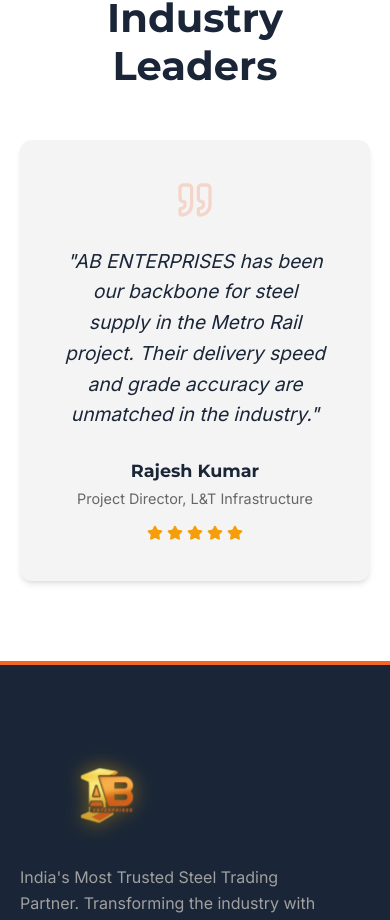
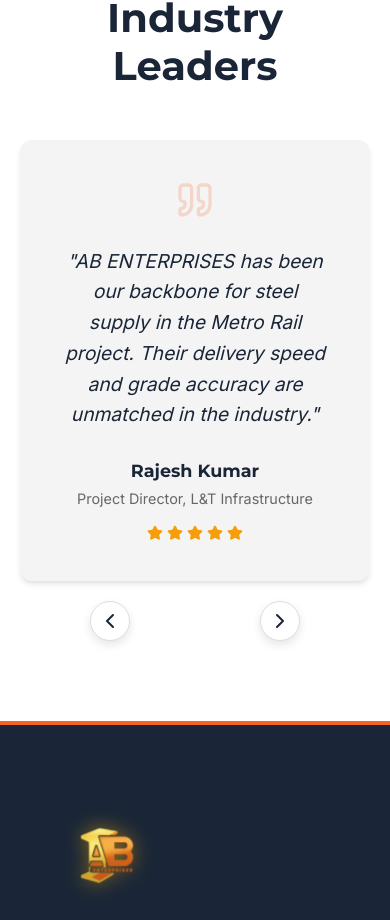
Before and after one commit to abenterprisescg-lgtm/ab-enterprises, a React (Vite) app: page / in a window 390 px wide. Shown: the part 5846-6766 px from the top of the page. Built offline with nearby package versions, Linux system fonts and the light colour scheme; a web font is replaced by a local one.

Commit message:
Fix mobile responsiveness across all pages

```diff
--- a/src/components/home/MarketWidget.css
+++ b/src/components/home/MarketWidget.css
@@ -20,7 +20,7 @@
 
 .market-grid {
     display: grid;
-    grid-template-columns: repeat(auto-fit, minmax(280px, 1fr));
+    grid-template-columns: repeat(auto-fit, minmax(260px, 1fr));
     gap: 20px;
 }
 
--- a/src/components/home/Testimonials.css
+++ b/src/components/home/Testimonials.css
@@ -91,11 +91,25 @@
 @media (max-width: 600px) {
     .testimonial-wrapper {
         flex-direction: column;
-        gap: 10px;
+        gap: 20px;
+        position: relative;
+        padding-bottom: 60px;
     }
 
     .nav-btn {
-        display: none;
-        /* Swipe usually better on mobile, but keeping simple for now */
+        display: flex;
+        position: absolute;
+        bottom: 0;
+        z-index: 10;
+        background: var(--bg-white);
+        box-shadow: 0 4px 10px rgba(0, 0, 0, 0.1);
+    }
+
+    .nav-btn.prev {
+        left: 20%;
+    }
+
+    .nav-btn.next {
+        right: 20%;
     }
 }
--- a/src/index.css
+++ b/src/index.css
@@ -156,3 +156,15 @@
   max-width: 600px;
   margin: 0 auto;
 }
+
+@media (max-width: 768px) {
+  .page-hero {
+    padding-top: 130px;
+    padding-bottom: 40px;
+    min-height: 40vh;
+  }
+
+  .page-hero h1 {
+    font-size: 2.5rem;
+  }
+}
--- a/src/pages/About.css
+++ b/src/pages/About.css
@@ -308,12 +308,38 @@
     }
 
     .about-hero {
-        padding-top: 110px;
+        padding-top: 130px;
+        padding-bottom: 60px;
+        min-height: auto;
         /* Standardized mobile padding */
-        min-height: 60vh;
     }
 
     .about-hero h1 {
+        font-size: 2.8rem;
+    }
+}
+
+@media (max-width: 600px) {
+
+    .stats-grid,
+    .leaders-grid,
+    .features-grid {
+        grid-template-columns: 1fr;
+    }
+
+    .about-hero h1 {
+        font-size: 2.2rem;
+    }
+
+    .leader-img-container {
+        height: 320px;
+    }
+
+    .stat-card h3 {
         font-size: 2.5rem;
     }
+
+    .section-header h2 {
+        font-size: 2rem;
+    }
 }
--- a/src/pages/Products.css
+++ b/src/pages/Products.css
@@ -130,12 +130,17 @@
 
 @media (max-width: 768px) {
     .products-hero {
-        padding: 110px 0 40px;
+        padding: 130px 0 60px;
         /* Standardized mobile padding */
     }
 
     .products-hero h1 {
-        font-size: 2.5rem;
+        font-size: 2.8rem;
+    }
+
+    .products-grid {
+        grid-template-columns: repeat(auto-fill, minmax(260px, 1fr));
+        gap: 20px;
     }
 }
 
--- a/src/pages/Services.css
+++ b/src/pages/Services.css
@@ -124,10 +124,16 @@
 
 @media (max-width: 768px) {
     .services-hero {
-        padding-top: 160px;
+        padding-top: 130px;
+        min-height: auto;
+        padding-bottom: 60px;
     }
 
     .services-hero-content h1 {
-        font-size: 2.5rem;
+        font-size: 2.8rem;
+    }
+
+    .services-grid {
+        grid-template-columns: 1fr;
     }
 }
```
